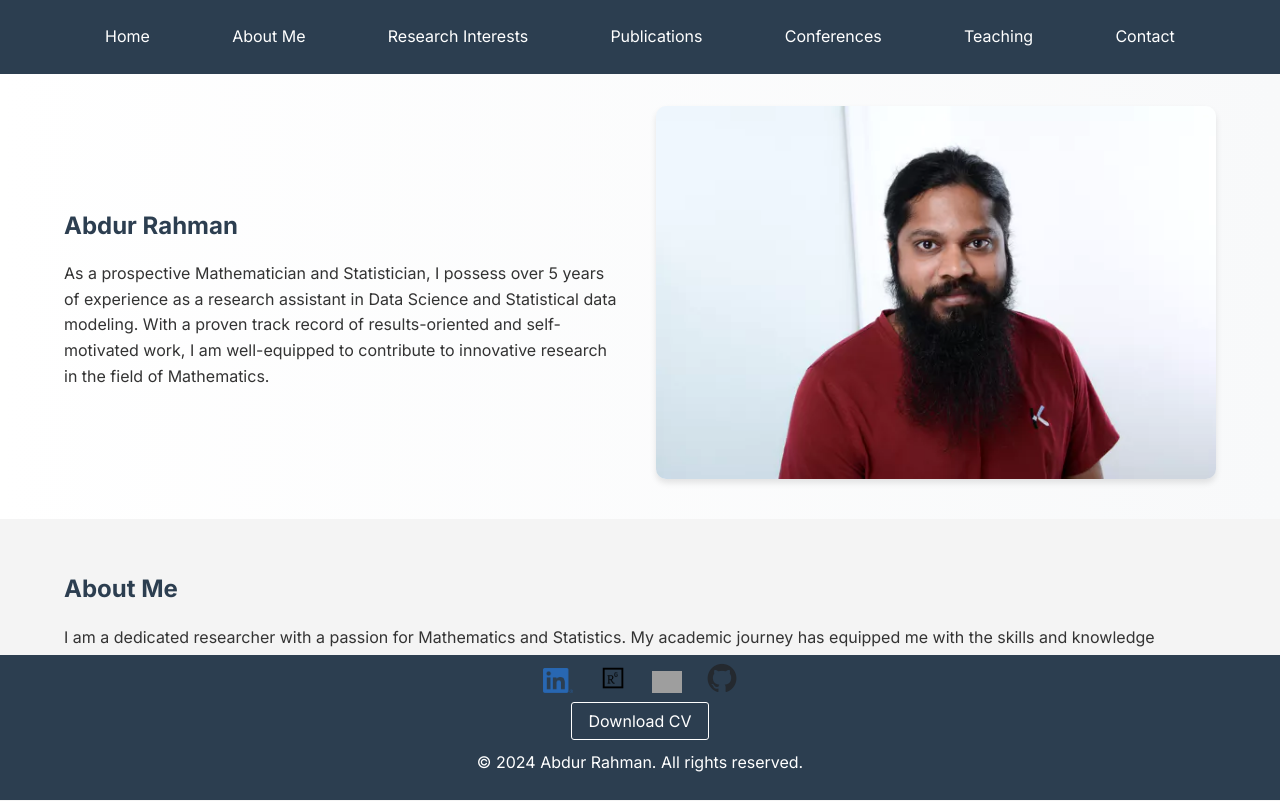
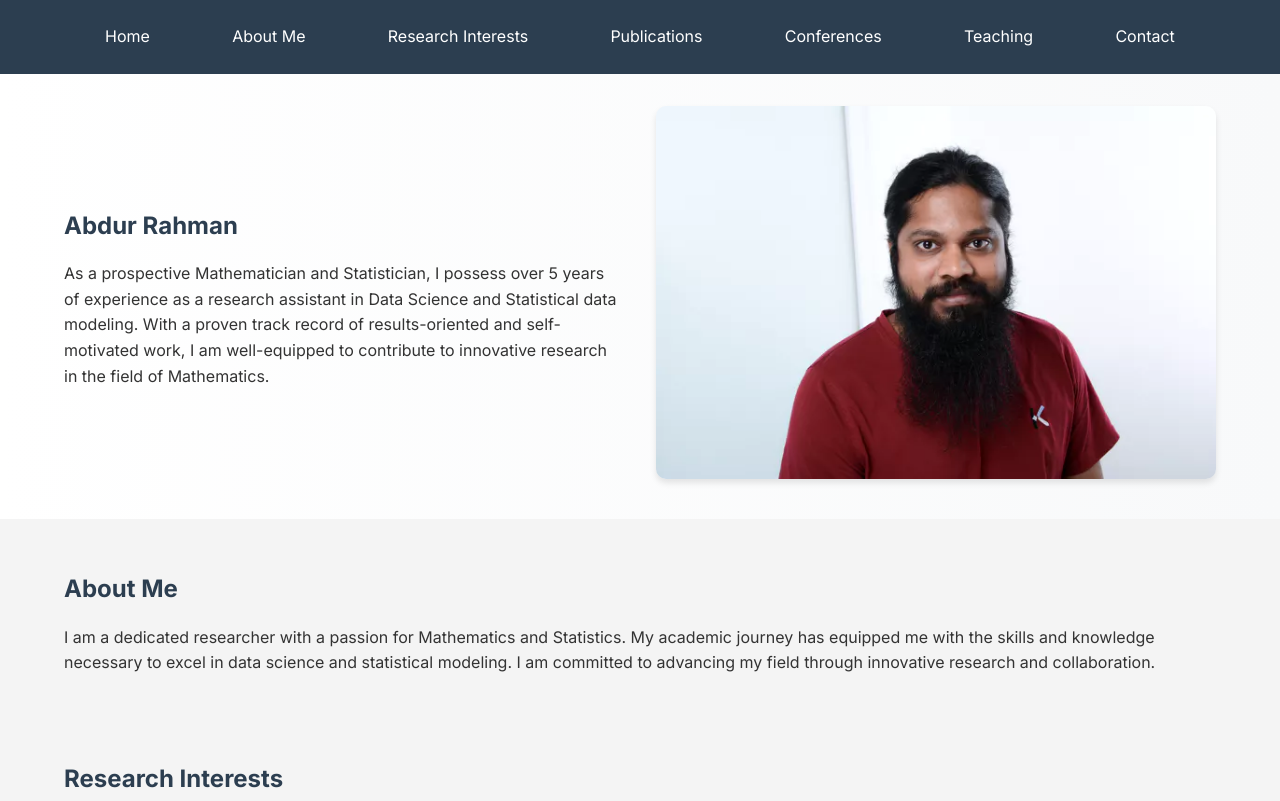
Before and after one commit to airdipu/arahman.io, a website built with Parcel: page docs/index.html in a window 1280 px wide. Shown: the top 801 px of the page. Built offline with nearby package versions, Linux system fonts and the light colour scheme; grey boxes are pictures that could not be loaded.

Commit message:
Update style.css

```diff
--- a/docs/style.css
+++ b/docs/style.css
@@ -116,10 +116,10 @@ li:last-child {
   color: #fff;
   text-align: center;
   padding: 0.5rem 0; /* Adjusted padding */
-  position: fixed;
+  /* position: fixed; */
   width: 100%;
   bottom: 0;
-  margin-top: 2rem;
+  margin-top: 0.5rem;
 }
 
 .container {
@@ -149,7 +149,7 @@ li:last-child {
   text-decoration: none;
   border: 0.5px solid #fff;
   padding: 0.5rem 1rem;
-  border-radius: 3px;
+  border-radius: 0.5px;
   transition: background-color 0.3s, color 0.3s;
 }
 
```
